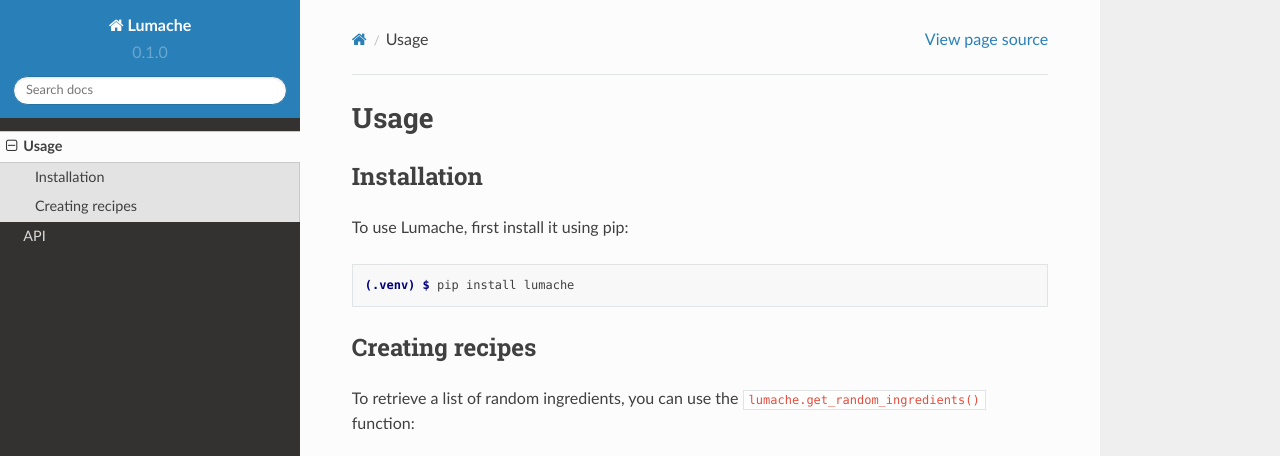
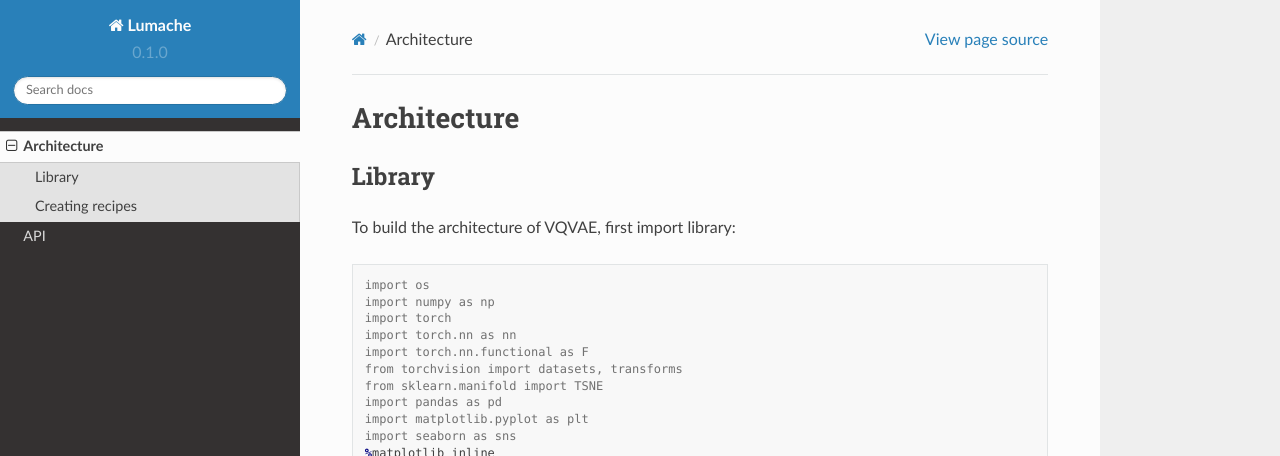
Before and after one commit to Helihannah/VQVAE, a Sphinx documentation site: the page built from docs/source/usage.rst, in a window 1280 px wide and 1263 px high, cut to the strip 0-456 px from the top of the window. Built offline with Sphinx 7.4.7 and the Read the Docs theme 2.0.0, drawn with Linux system fonts in a browser that asks for light colours.

Commit message:
Update usage.rst

```diff
--- a/docs/source/usage.rst
+++ b/docs/source/usage.rst
@@ -1,16 +1,26 @@
-Usage
+Architecture
 =====
 
-.. _installation:
+.. _Library:
 
-Installation
+Library
 ------------
 
-To use Lumache, first install it using pip:
+To build the architecture of VQVAE, first import library:
 
 .. code-block:: console
 
-   (.venv) $ pip install lumache
+   import os
+   import numpy as np
+   import torch
+   import torch.nn as nn
+   import torch.nn.functional as F
+   from torchvision import datasets, transforms
+   from sklearn.manifold import TSNE
+   import pandas as pd
+   import matplotlib.pyplot as plt
+   import seaborn as sns
+   %matplotlib inline
 
 Creating recipes
 ----------------
```
